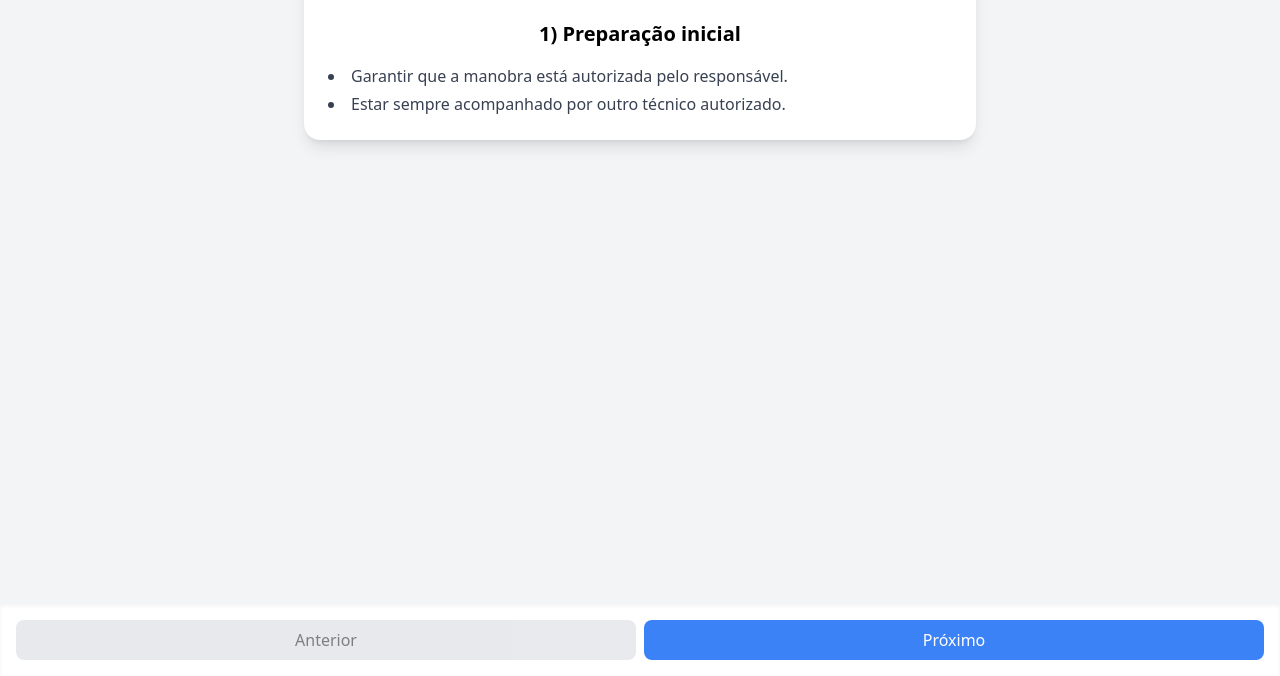
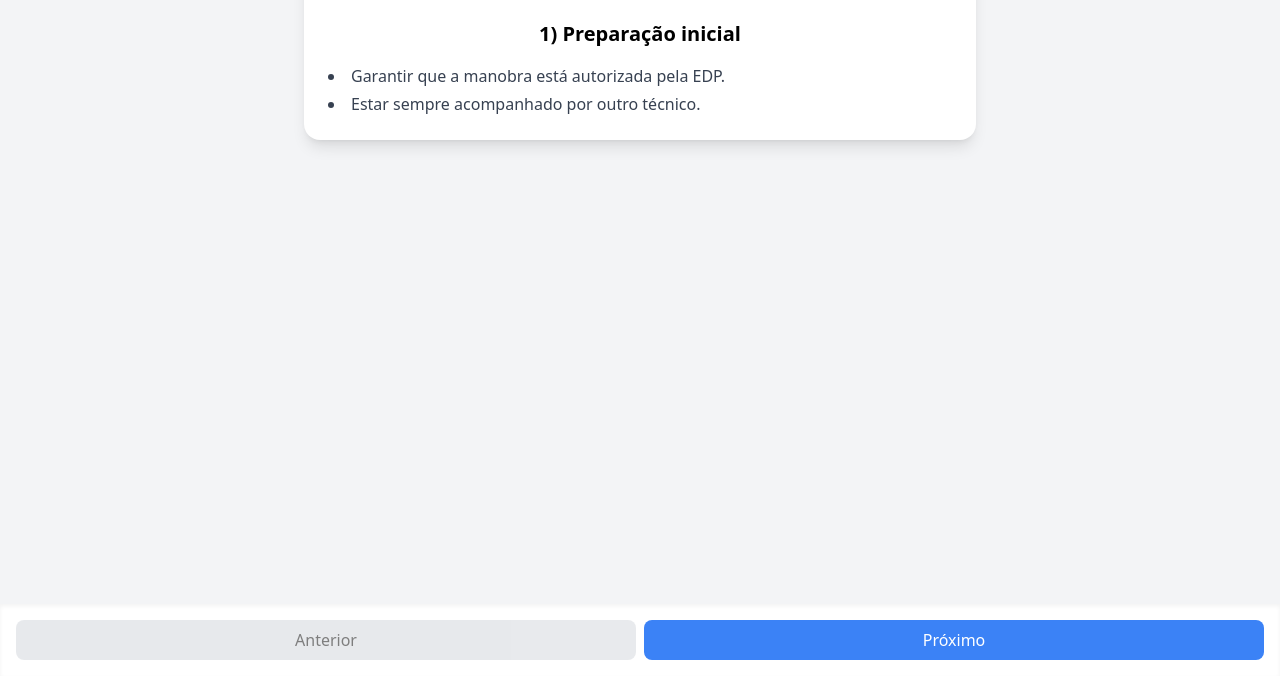
Before and after one commit to Avjdavid/manobra-em-switchgear, a plain HTML site: page index.html in a window 1280 px wide. Shown: the part 124-800 px from the top of the page. Drawn offline with nearby package versions, Linux system fonts and the light colour scheme.

Commit message:
Update index.html

```diff
--- a/index.html
+++ b/index.html
@@ -29,14 +29,14 @@
     const steps = [
       { title: "1) Preparação inicial",
         text: [
-          "Garantir que a manobra está autorizada pelo responsável.",
-          "Estar sempre acompanhado por outro técnico autorizado."
+          "Garantir que a manobra está autorizada pela EDP.",
+          "Estar sempre acompanhado por outro técnico."
         ]},
       { title: "2) EPI e ferramentas",
         text: [
           "Colocar capacete, óculos, protetor auricular e vestimenta anti-chama.",
-          "Verificar luvas isolantes com teste de estanqueidade/pressão.",
-          "Confirmar ferramentas isoladas em bom estado."
+          "Verificar luvas isolantes com teste visual e de pressão.",
+          "Confirmar que todos equipamentos estão em bom estado."
         ]},
       { title: "3) Inspeção do equipamento",
         text: [
@@ -48,7 +48,7 @@
         text: [
           "Observar visor/manômetro da célula.",
           "Conferir se está dentro da faixa verde/pressão nominal.",
-          "Se em faixa amarela ou vermelha → não prosseguir, comunicar manutenção."
+          "Se em faixa amarela ou vermelha → não prosseguir, comunicar supervisor e EDP."
         ]},
       { title: "5.1) Desligar a saída da célula (lado da carga)",
         text: [
```
